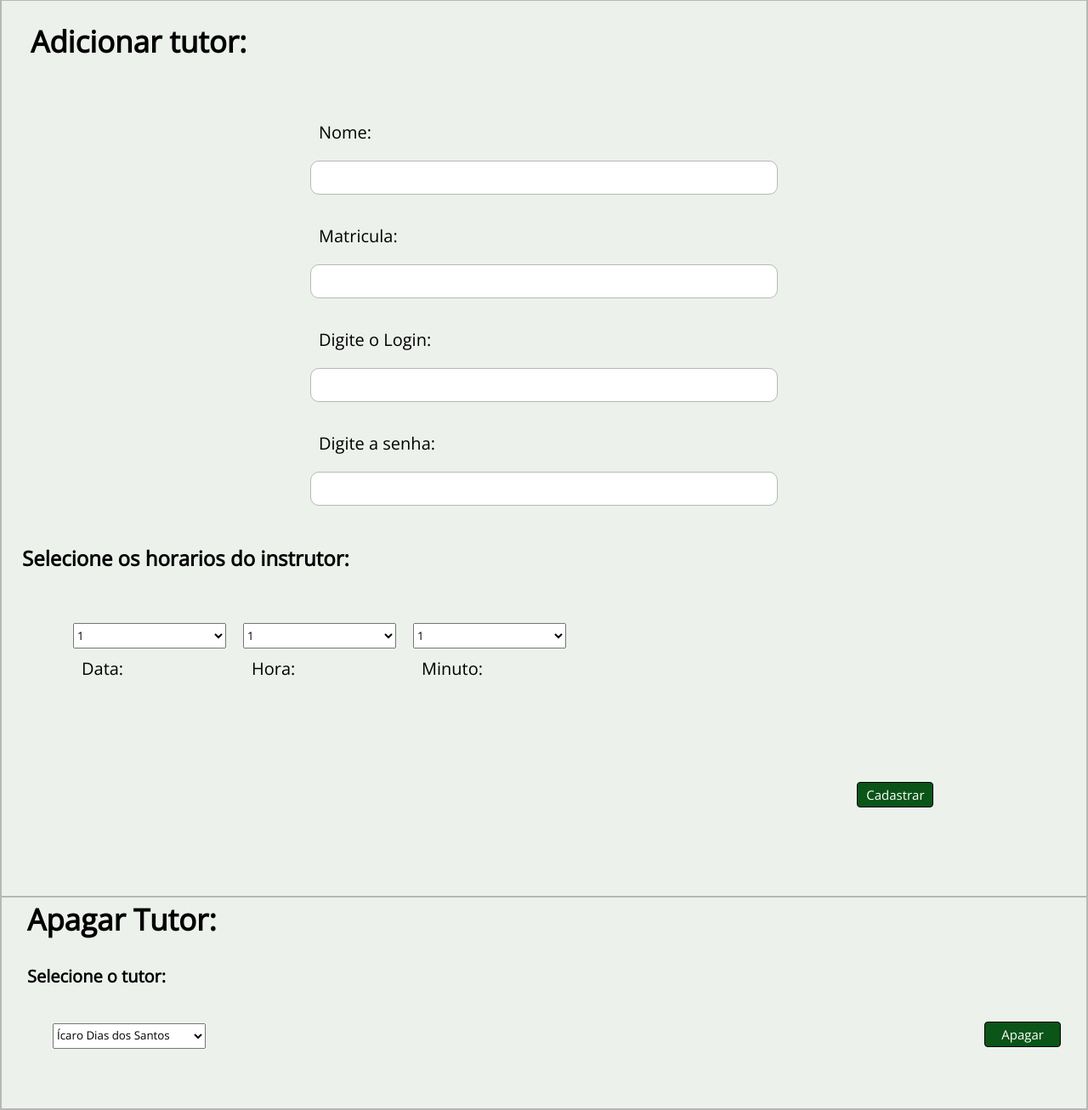
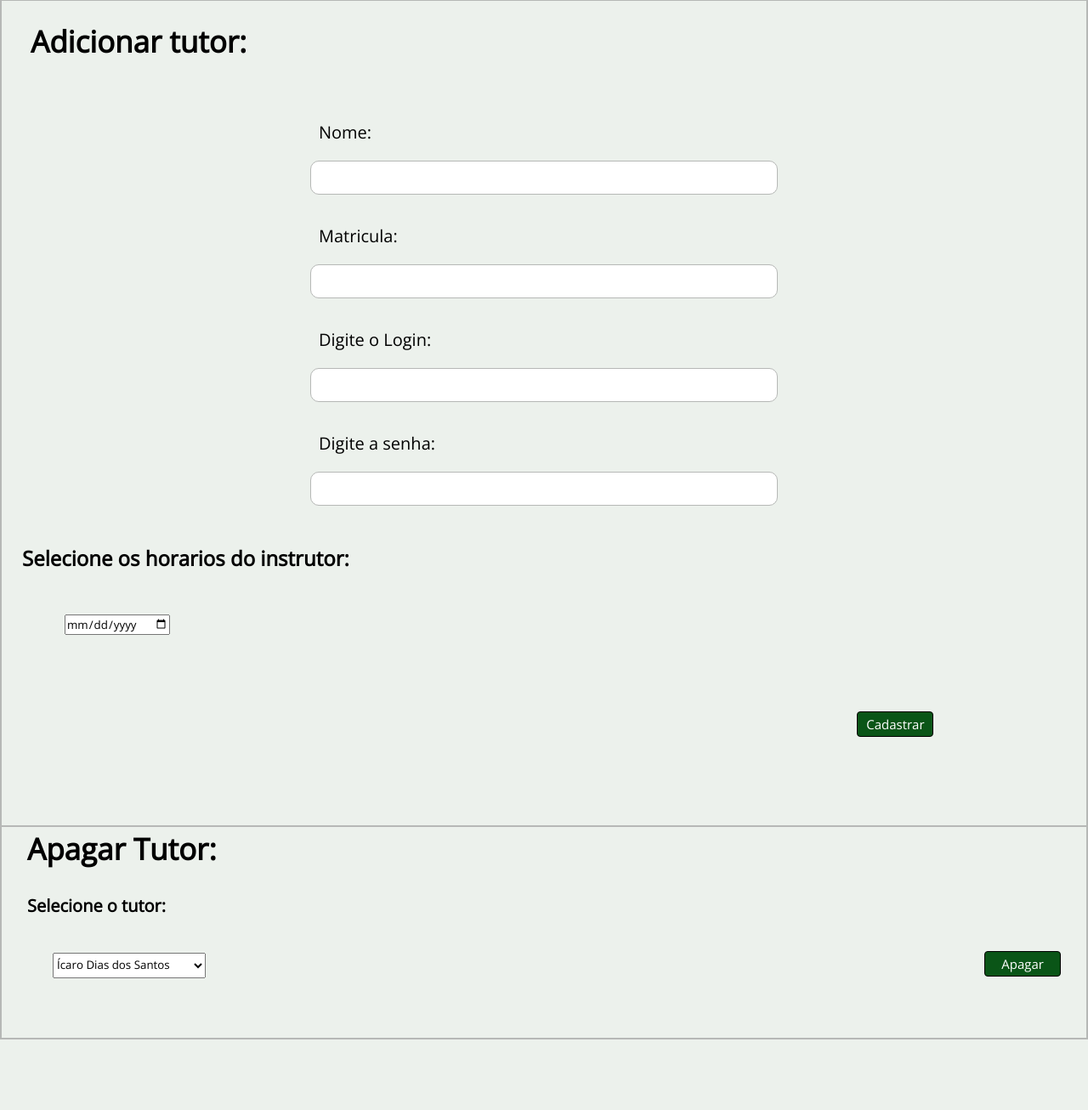
Before and after one commit to web1-2022-1/sisfis, a PHP site: page /view/ADM/create.php in a window 1280 px wide. Shown: the part 31-1337 px from the top of the page at 85% size. After the commit the page ends 1254 px from the top, so only its background shows below. Run offline with PHP 8.4, Linux system fonts and the light colour scheme; data comes from the database, SQL or seed files in the repository; some libraries are stand-ins or nearby versions.

Commit message:
input date de tutor

```diff
--- a/view/ADM/create.php
+++ b/view/ADM/create.php
@@ -85,17 +85,8 @@ require_once('../../app/controller/Usuario.php');
 				<h2>Selecione os horarios do instrutor:</h2>
 				<div class="add-tutor-horari">
 					<div class="select">
-					<div class="select-data">
-						<select name="Data"><option>1</option>
-						<option>2</option></select>
-						<p>Data:</p></div><!--select-data-->
-					<div class="select-hora">
-						<select name="Hora"><option>1</option>
-						<option>2</option></select><p>Hora:</p></div><!--select-hora-->
-					<div class="select-min">
-						<select name="Hora"><option>1</option>
-						<option>2</option></select><p>Minuto:</p></div><!--select-min-->
-				</div><!--select-->
+						<input type="date" name="data" id="">
+					</div><!--select-->
 				<div class="botão-agendamento">
 					<input type="submit" name="Cadastrar" value="Cadastrar">
 					</div><!--botão-agendamento-->
```
